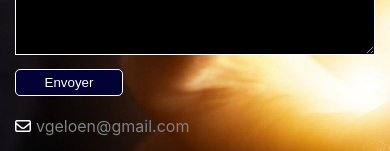
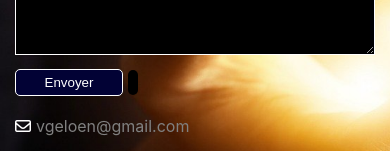
Before and after one commit to Vianney-Gln/porte-folio, a React (Create React App) app: page / in a window 390 px wide. Shown: the part 1951-2102 px from the top of the page. Built offline with nearby package versions, Linux system fonts and the light colour scheme; no server answers.

Commit message:
correct message contact form responsiv

```diff
--- a/src/styles/contact.scss
+++ b/src/styles/contact.scss
@@ -54,6 +54,13 @@
     }
     span.message {
       margin-left: 5px;
+      padding: 5px;
+      font-size: 0.8rem;
+      border-radius: 5px;
+      background-color: black;
+      overflow-x: hidden;
+      white-space: nowrap;
+      text-overflow: ellipsis;
     }
   }
   .mail,
```
